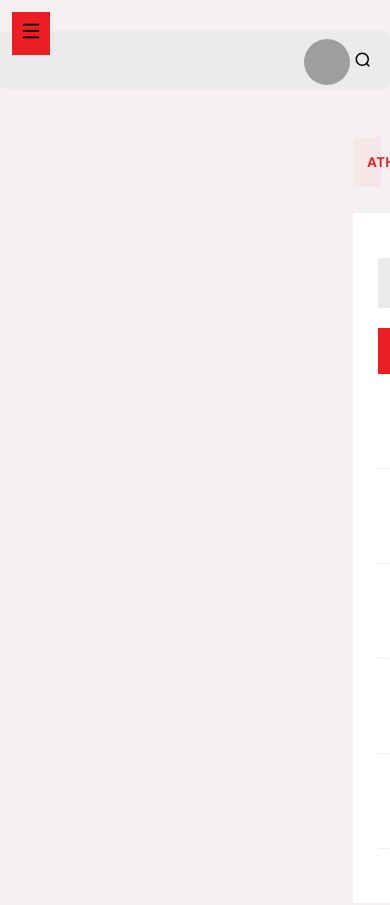
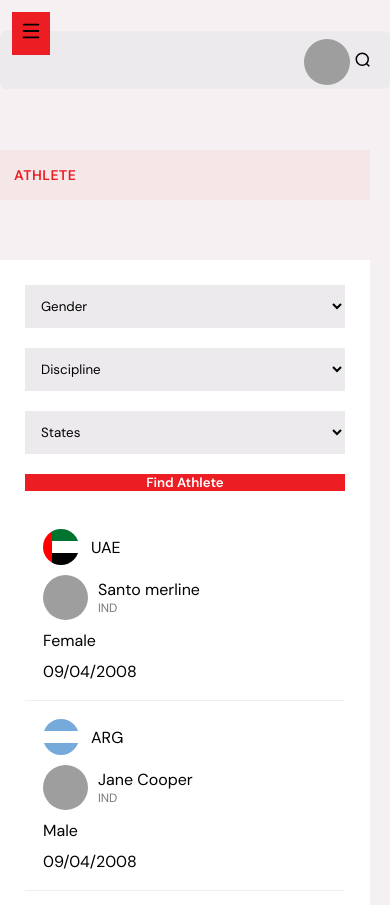
Before and after one commit to Nivas-git07/malaysia_project, a React (Create React App) app: page /athlete in a window 390 px wide. Shown: the top 905 px of the page. Built offline with nearby package versions, Linux system fonts and the light colour scheme; grey boxes are pictures that could not be loaded.

Commit message:
commited athlete page modified

```diff
--- a/src/admin/style/dashboard/Athlete.css
+++ b/src/admin/style/dashboard/Athlete.css
@@ -1,52 +1,56 @@
-/* ===== OUTER POSITION (EXACT LIKE YOUR DESIGN) ===== */
+@import url('https://fonts.googleapis.com/css2?family=DM+Sans:wght@400;600;700&display=swap');
+
+*{
+  box-sizing:border-box;
+  font-family:'DM Sans',sans-serif;
+}
+
+/* ================= TITLE BAR ================= */
+
 .AthleteTitle{
-  position:absolute;
-  top:137px;
-  left:353px;
-  right:40px;
+  margin-left:353px;
+  margin-right:40px;
+  margin-top:30px;
+
   height:50px;
   padding:10px 14px;
+
   background:#ED1D240D;
   color:#ED1D24;
+
   font-weight:600;
   font-size:14px;
   letter-spacing:.5px;
+
   display:flex;
   align-items:center;
 }
 
-.athletePage{
-  position:absolute;
-  width:1051px;
-  height:791px;
-  top:213px;
-  left:354px;
+/* ================= MAIN CARD ================= */
+
+.athleteCard{
+  margin-left:353px;
+  margin-right:40px;
+  margin-top:60px;
+
+  background:#fff;
+  padding:25px;
 }
 
-/* ===== WHITE OUTER CARD ===== */
-.athleteCard{
-  position:absolute;
-  top:213px;
-  left:353px;
-  right:40px;
-  background:#ffffff;
-  padding:25px;
-  box-sizing:border-box;
-  height:auto;          /* ⭐ makes box end at content */
-}
-/* ===== OUTER WHITE BOX ALIGN FIX ===== */
+/* ================= FILTER BAR ================= */
 
-/* ===== FILTER BAR ===== */
 .athleteFilters{
   width:100%;
-  height:50px;
+  min-height:50px;
+
   display:flex;
-  gap:25px;
-  margin-top:20px;     /* keeps same vertical spacing */
+  flex-wrap:wrap;     /* ⭐ allows shrinking */
+  gap:20px;
 }
 
 .athleteFilters select{
   flex:1;
+  min-width:180px;    /* ⭐ prevents collapse */
   background:#ECEAEC;
   border:none;
   padding:12px;
@@ -54,57 +58,62 @@
 
 .findBtn{
   background:#ED1D24;
-  color:white;
+  color:#fff;
   border:none;
   padding:0 20px;
   font-weight:600;
 }
 
-/* ===== TABLE ===== */
+/* ================= TABLE ================= */
+
 .athleteTable{
   width:100%;
-  height:550px;
   margin-top:20px;
-  background:transparent;
 }
 
 /* HEADER */
+
 .athleteHead{
   background:#ED1D24;
   color:white;
+
   display:grid;
   grid-template-columns:
-    150px
-    2.5fr
-    1.2fr
-    1.2fr
-    1.2fr
-    130px;
+    140px
+    2fr
+    1fr
+    1fr
+    1fr
+    120px;
+
   padding:14px 18px;
   font-size:14px;
 }
 
 /* MOVE ONLY ATHLETE HEADER */
 .athleteHead div:nth-child(2){
-  padding-left:50px;
+  padding-left:40px;
 }
 
 /* ROW */
+
 .athleteRow{
   display:grid;
   grid-template-columns:
-    150px
-    2.5fr
-    1.2fr
-    1.2fr
-    1.2fr
-    130px;
+    140px
+    2fr
+    1fr
+    1fr
+    1fr
+    120px;
+
   align-items:center;
   padding:18px;
   border-bottom:1px solid #eee;
 }
 
-/* COUNTRY */
+/* ================= COUNTRY ================= */
+
 .country{
   display:flex;
   align-items:center;
@@ -112,7 +121,8 @@
   font-weight:500;
 }
 
-/* ⭐ FLAG STYLE */
+/* FLAGS */
+
 .flag{
   width:36px;
   height:36px;
@@ -136,11 +146,13 @@
     linear-gradient(to bottom,#ff9933 33%,#ffffff 33% 66%,#128807 66%);
 }
 
-/* ATHLETE INFO */
+/* ================= ATHLETE INFO ================= */
+
 .athleteInfo{
   display:flex;
   align-items:center;
   gap:10px;
+  min-width:0;      /* ⭐ allows shrinking */
 }
 
 .athleteInfo img{
@@ -156,18 +168,22 @@
 }
 
 /* VIEW PROFILE */
+
 .viewProfile{
   color:#ED1D24;
   font-size:13px;
   text-align:right;
 }
 
-/* FOOTER */
+/* ================= FOOTER ================= */
+
 .tableFooter{
   display:flex;
   justify-content:space-between;
+  flex-wrap:wrap;      /* ⭐ responsive */
+  gap:10px;
   padding:15px 18px;
-  margin-top:20px;   /* ⭐ moves footer slightly down */
+  margin-top:20px;
 }
 
 .pagination button{
@@ -181,3 +197,65 @@
   background:#ED1D24;
   color:white;
 }
+
+/* ================= LARGE LAPTOP ================= */
+
+@media(max-width:1200px){
+
+.AthleteTitle,
+.athleteCard{
+  margin-left:260px;   /* smaller sidebar */
+}
+
+}
+
+/* ================= TABLET ================= */
+
+@media(max-width:900px){
+
+.athleteHead,
+.athleteRow{
+  grid-template-columns:
+    120px
+    2fr
+    1fr
+    1fr;
+}
+
+.athleteHead div:nth-child(n+5),
+.athleteRow div:nth-child(n+5){
+  display:none;    /* hide extra columns */
+}
+
+}
+
+/* ================= MOBILE ================= */
+
+@media(max-width:768px){
+
+.AthleteTitle,
+.athleteCard{
+  margin-left:0;
+  margin-right:20px;
+}
+
+.athleteFilters{
+  flex-direction:column;
+}
+
+.athleteHead{
+  display:none;
+}
+
+.athleteRow{
+  display:flex;
+  flex-direction:column;
+  align-items:flex-start;
+  gap:10px;
+}
+
+.viewProfile{
+  align-self:flex-end;
+}
+
+}
```
